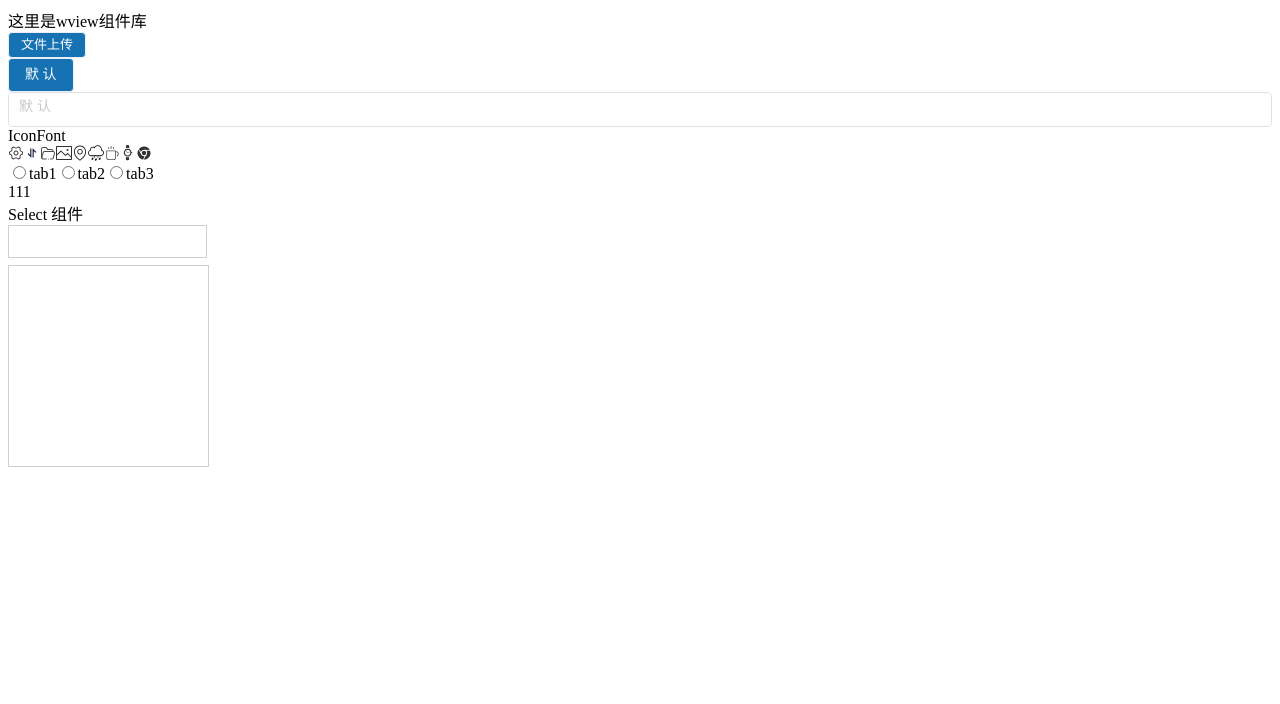
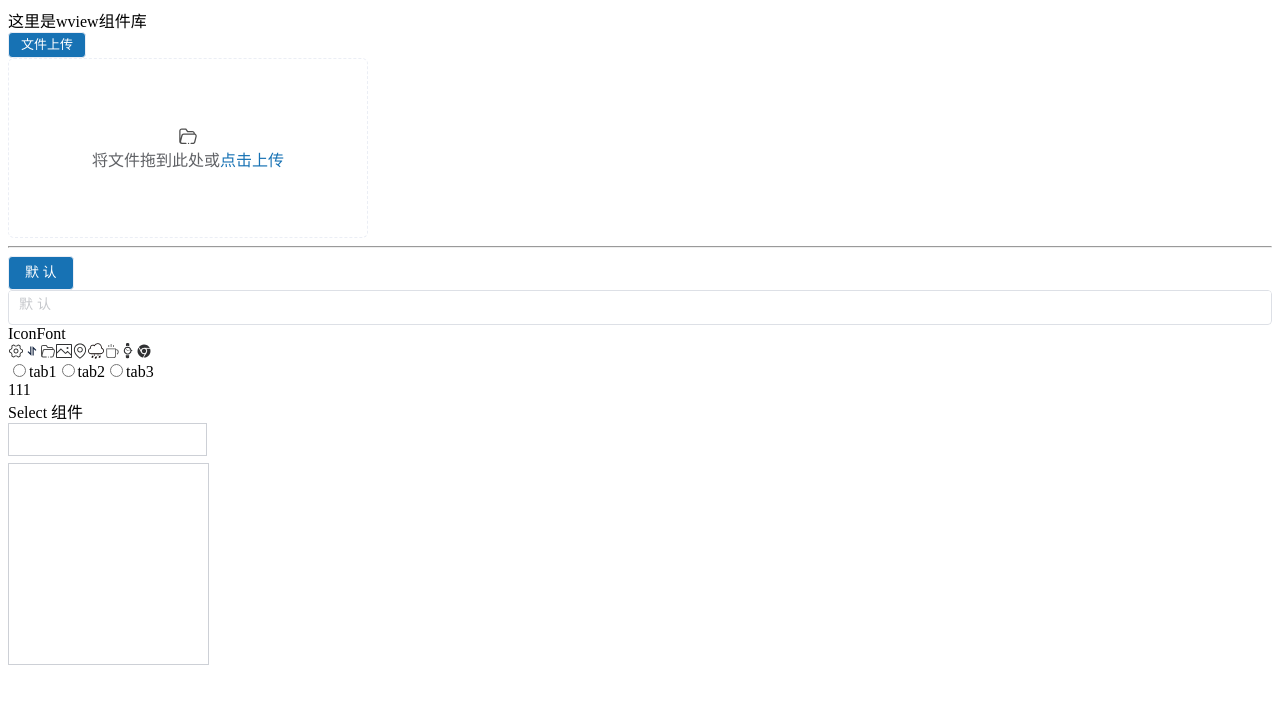
Before and after one commit to lyuly/wview, a Vue app in the folder packages/wview-components/: page / in a window 1280 px wide. Shown: the top 704 px of the page. Built offline with nearby package versions, Linux system fonts and the light colour scheme.

Commit message:
feat: 拖拽组件功能实现

```diff
--- a/packages/wview-components/src/App.vue
+++ b/packages/wview-components/src/App.vue
@@ -11,9 +11,11 @@ import TabPanel from './components/tab/src/wTabPanel.vue'
 <template>
   <div>这里是wview组件库</div>
   <div>
-    <Upload multiple accept="image/*">
+    <Upload :multiple="true" accept="image/*">
       <Button type="primary" size="small">文件上传</Button>
     </Upload>
+    <Upload drag></Upload>
+    <hr />
   </div>
   <Button type="primary">默 认</Button>
   <Input placeholder="默 认"></Input>
--- a/packages/wview-components/src/components/upload/wDragger.vue
+++ b/packages/wview-components/src/components/upload/wDragger.vue
@@ -0,0 +1,52 @@
+<template>
+  <div
+    class="w-upload-dragger"
+    :class="{ ['w-upload-draggerenter']: isEnter }"
+    ref="fileArea"
+    @click="emits('fileUpload')"
+  >
+    <div class="w-upload-content">
+      <Icon class="w-upload-icon" name="sucai" />
+      <div class="w-upload-dragger-text">将文件拖到此处或<em>点击上传</em></div>
+    </div>
+  </div>
+</template>
+
+<script setup lang="ts">
+import '@/styles/components/upload/dragger.scss'
+import { ref, onMounted } from 'vue'
+import Icon from '../icons/wIcon.vue'
+const emits = defineEmits(['getFilesList', 'fileUpload'])
+const fileArea = ref()
+const isEnter = ref(false)
+const timer = ref<null | number>(null)
+const filesList = ref<File[]>([])
+
+onMounted(() => {
+  fileArea.value.addEventListener(
+    'drop',
+    (e: any) => {
+      e.preventDefault()
+      filesList.value.push(...Array.from(e.dataTransfer.files as FileList))
+      emits('getFilesList', filesList.value)
+    },
+    false
+  )
+  fileArea.value.addEventListener('dragover', onDragover, false)
+})
+
+const onDragover = (e: Event) => {
+  isEnter.value = true
+  // dragover+防抖代替dragenter和dragleave，因为dragleave进入子元素也会触发
+  if (timer.value !== null) {
+    clearTimeout(timer.value)
+  }
+  timer.value = window.setTimeout(() => {
+    isEnter.value = false
+    timer.value = null
+  }, 100)
+
+  e.stopPropagation()
+  e.preventDefault()
+}
+</script>
--- a/packages/wview-components/src/components/upload/wUpload.vue
+++ b/packages/wview-components/src/components/upload/wUpload.vue
@@ -9,9 +9,11 @@
       @change="getFiles"
       v-show="false"
     />
-    <div @click="fileUpload">
+    <!-- 点击上传 -->
+    <div @click="fileUpload" v-if="!props.drag">
       <slot />
     </div>
+    <Dragger v-else @getFilesList="getFilesList" @fileUpload="fileUpload" />
     <div class="w-upload-list">
       <div class="w-upload-list_item" v-for="(item, index) in filesList" :key="index">
         <div class="w-upload-list_item-name">
@@ -36,7 +38,7 @@ export default {
 import '@/styles/components/upload/index.scss'
 import { ref } from 'vue'
 import Icon from '../icons/wIcon.vue'
-
+import Dragger from './wDragger.vue'
 // 传入参数props
 type UploadType = {
   multiple?: boolean
@@ -71,6 +73,11 @@ const delFile = (index: number) => {
   filesList.value.splice(index, 1)
   emits('getFilesList', filesList.value)
 }
+
+const getFilesList = (file: File[]) => {
+  filesList.value = file
+  emits('getFilesList', file)
+}
 </script>
 
 <style lang="scss" scoped></style>
--- a/packages/wview-components/src/styles/components/upload/dragger.scss
+++ b/packages/wview-components/src/styles/components/upload/dragger.scss
@@ -0,0 +1,26 @@
+.w-upload-dragger {
+    background-color: $fill-color-blank;
+    border: 1px dashed $border-color-lighter;
+    border-radius: 6px;
+    box-sizing: border-box;
+    width: 360px;
+    height: 180px;
+    display: flex;
+    cursor: pointer;
+    align-items: center;
+    justify-content: center;
+    &:hover {
+      border: 1px dashed $primary;
+    }
+    .w-upload-content {
+      text-align: center;
+      color: $text-color-regular;
+      .w-upload-icon {
+        font-size: 20px;
+      }
+      em {
+        color: $primary;
+        font-style: normal;
+      }
+    }
+  }
```
